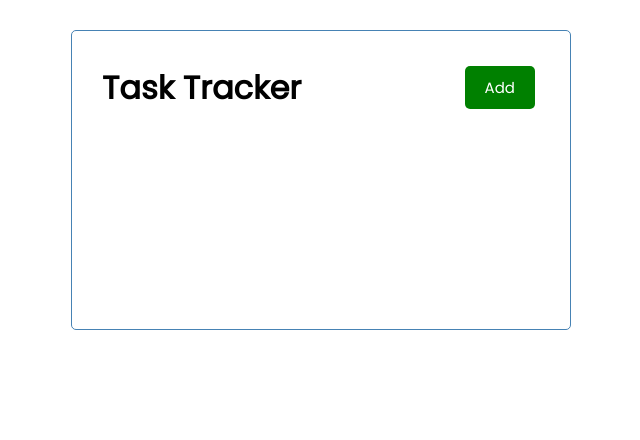
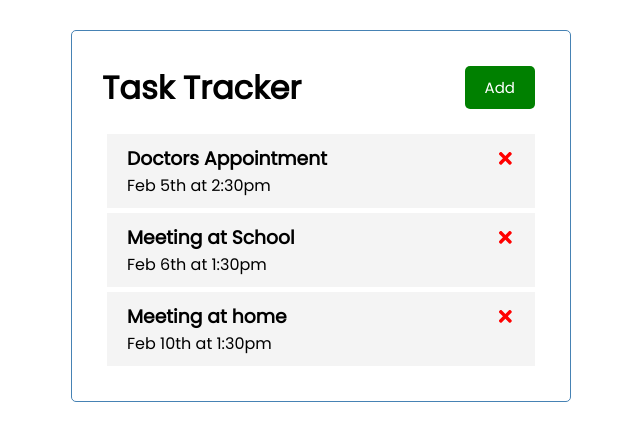
Before and after one commit to MateolCS/ReactTaskTracker, a React (Create React App) app: page / in a window 1280 px wide. Shown: the top 440 px of the page, without its empty margins (319-959 px from the left). Built offline with nearby package versions, Linux system fonts and the light colour scheme.

Commit message:
Added deleting tasks

```diff
--- a/package.json
+++ b/package.json
@@ -8,6 +8,7 @@
     "@testing-library/user-event": "^13.5.0",
     "react": "^18.0.0",
     "react-dom": "^18.0.0",
+    "react-icons": "^4.3.1",
     "react-scripts": "5.0.1",
     "web-vitals": "^2.1.4"
   },
--- a/src/App.js
+++ b/src/App.js
@@ -1,10 +1,41 @@
 import Header from "./components/Header";
+import Tasks from "./components/Tasks";
+import { useState } from "react"
 
 function App() {
 
+  const [tasks, setTasks] = useState([
+    {
+        "id": 1,
+        "text": "Doctors Appointment",
+        "day": "Feb 5th at 2:30pm",
+        "reminder": true
+      },
+      {
+        "id": 2,
+        "text": "Meeting at School",
+        "day": "Feb 6th at 1:30pm",
+        "reminder": true
+      },
+      {
+        "id": 3,
+        "text": "Meeting at home",
+        "day": "Feb 10th at 1:30pm",
+        "reminder": false
+      },
+])
+
+//Delete taksks
+
+  const deleteTask = (id) => {
+    setTasks(tasks.filter((task) =>task.id !== id))
+  }
+
   return (
+
     <div className="container">
       <Header />
+      {tasks.length > 0 ? (<Tasks tasks={tasks} onDelete = {deleteTask}/>)  : ('No tasks to show')}
     </div>
   );
 }
--- /dev/null
+++ b/src/components/Task.js
@@ -0,0 +1,13 @@
+import {FaTimes} from 'react-icons/fa'
+
+const Task = ({task, onDelete}) => {
+  return (
+    <div className="task">
+      <h3>{task.text} <FaTimes style={{color: 'red', cursor: 'pointer'}} onClick={()=>onDelete(task.id)}/></h3>
+        <p>{task.day}</p>
+
+    </div>
+  )
+}
+
+export default Task
--- /dev/null
+++ b/src/components/Tasks.js
@@ -0,0 +1,12 @@
+import Task from './Task'
+
+const Tasks = ({tasks, onDelete}) => {
+
+  return (
+    <>
+      {tasks.map((task) => (<Task key={task.id} task={task} onDelete={onDelete}/>))}
+    </>
+  )
+}
+
+export default Tasks
```
Also changed, not shown: 1 other file (tests, documents, lock files or other folders).
